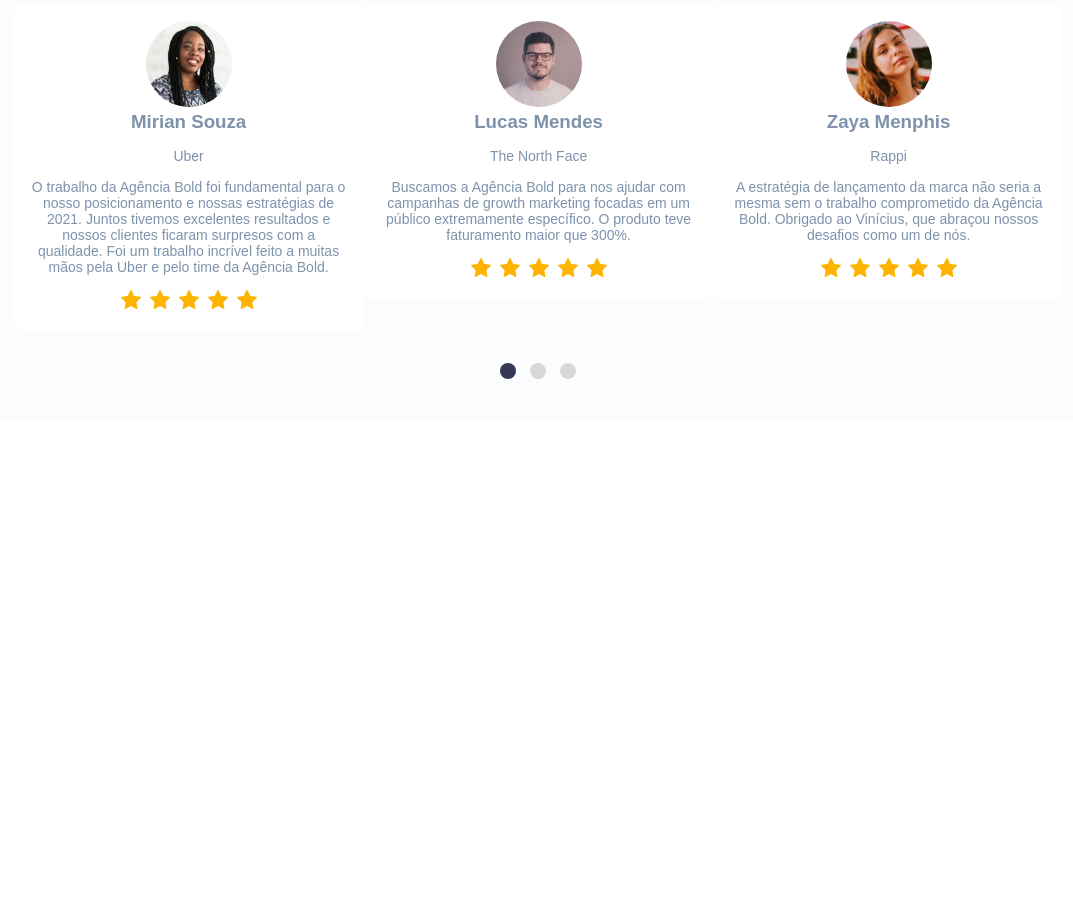
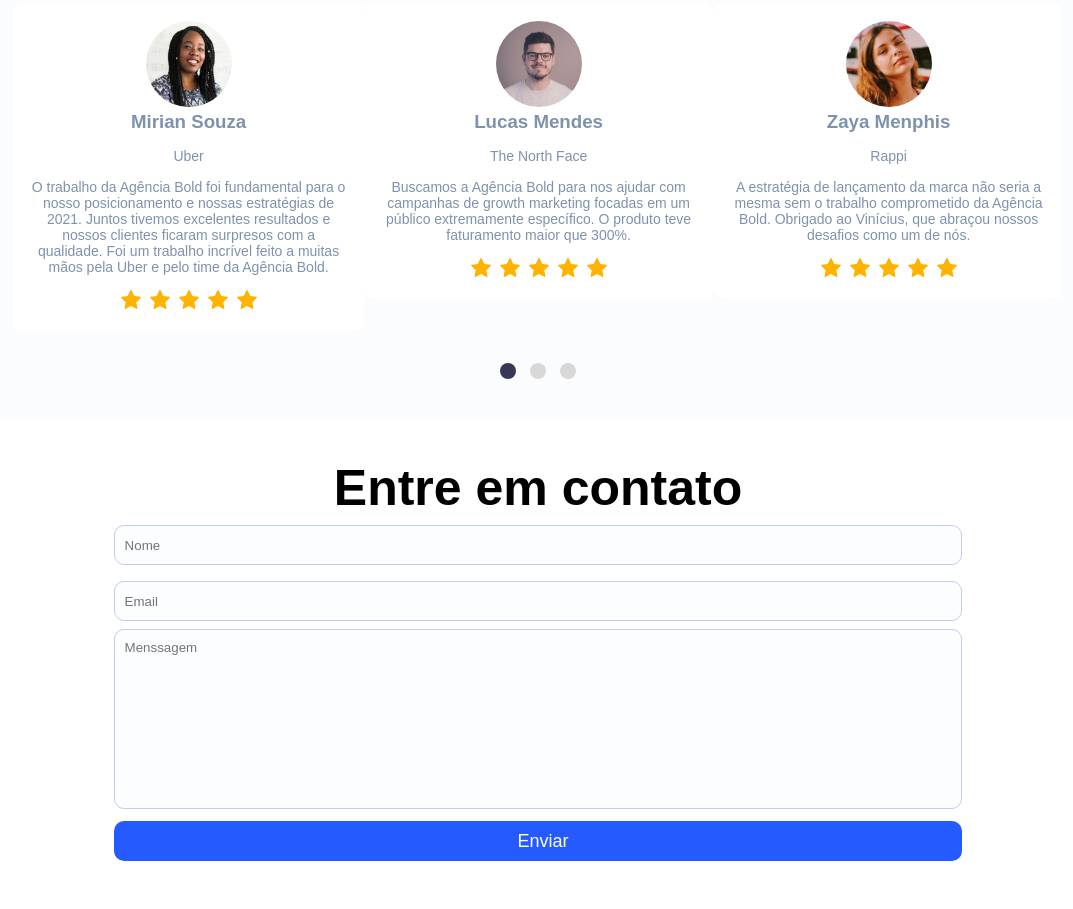
Before and after one commit to Muglly/Ag-nciaBold-singlePage, a React app: page / in a window 1280 px wide. Shown: the part 2519-3428 px from the top of the page, without its empty margins (102-1175 px from the left). Before the commit the page ends 2938 px from the top, so only its background shows below. Built offline with nearby package versions, Linux system fonts and the light colour scheme.

Commit message:
Criação da section contatos

```diff
--- /dev/null
+++ b/src/Contato.js
@@ -0,0 +1,20 @@
+
+
+function Contato () {
+
+    return(
+        <div class="contato">
+            <h1>Entre em contato</h1>
+            <div class="center">
+                <form method="post">
+                    <input type="text" name="nome" placeholder="Nome"/>
+                    <input type="email" name="email" placeholder="Email"/>
+                    <textarea placeholder="Menssagem"></textarea>
+                    <input type="submit" name="acao" value="Enviar"/>
+                </form>
+            </div>
+        </div>
+    )
+}
+
+export default Contato;
--- a/src/Depoimentos.js
+++ b/src/Depoimentos.js
@@ -30,7 +30,7 @@ function Depoimentos () {
               }
             },
             {
-              breakpoint: 600,
+              breakpoint: 740,
               settings: {
                 slidesToShow: 2,
                 slidesToScroll: 2,
--- a/src/index.css
+++ b/src/index.css
@@ -323,6 +323,53 @@ li.slick-active > button{
   outline: none;
 }
 
+/* *************** */
+
+.contato{
+  padding: 40px 0;
+  text-align: center;
+}
+
+.contato h1{
+  font-size: 50px;
+}
+
+.contato > .center{
+  max-width: 900px;
+}
+
+.contato form{
+  width: 100%;
+}
+
+.contato input{
+  width: 100%;
+  height: 40px;
+  background-color: #FCFDFF;
+  border: 1px solid #C3CCE8;
+  border-radius: 10px;
+  margin: 8px 0;
+  padding-left: 10px;
+}
+
+.contato textarea{
+  width: 100%;
+  height: 180px;
+  background-color: #FCFDFF;
+  border: 1px solid #C3CCE8;
+  border-radius: 10px;
+  padding: 10px;
+  resize: none;
+}
+
+.contato input[type=submit]{
+  background-color: #255AFF;
+  color: white;
+  font-size: 18px;
+  border: 0;
+}
+
+
 @media screen and (max-width: 768px){
 
   .marcas > .center{
--- a/src/index.js
+++ b/src/index.js
@@ -7,6 +7,7 @@ import PqNos from './PqNos';
 import Cta from "./Cta"
 import Beneficios from './Beneficios';
 import Depoimentos from './Depoimentos';
+import Contato from "./Contato";
 
 
 const root = ReactDOM.createRoot(document.getElementById('root'));
@@ -18,5 +19,6 @@ root.render(
     <Cta/>
     <Beneficios/>
     <Depoimentos/>
+    <Contato/>
   </React.StrictMode>
 );
```
